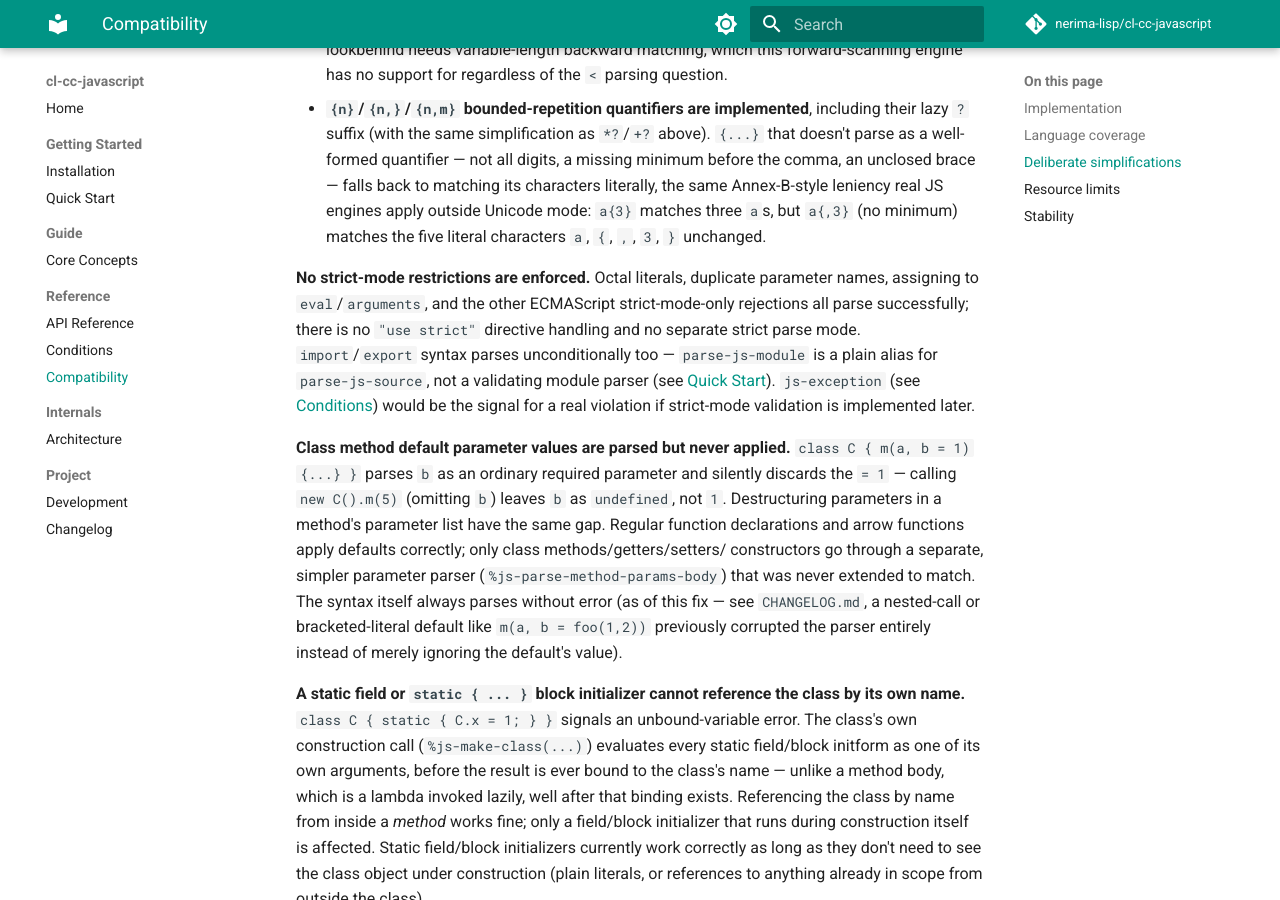
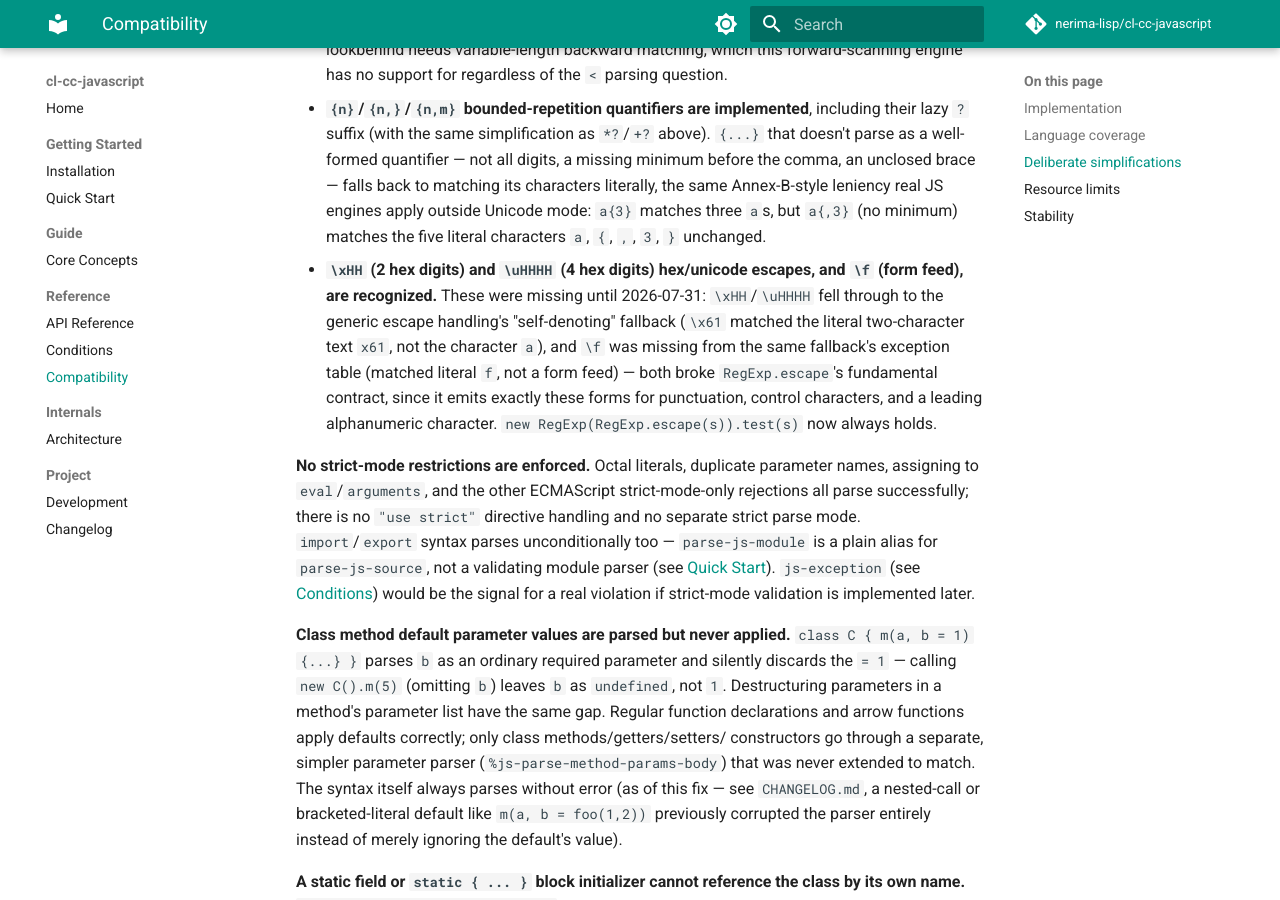
Before and after one commit to nerima-lisp/cl-cc-javascript, an MkDocs documentation site: the page built from docs/src/compatibility.md, in a window 1280 px wide and 900 px high, scrolled down 3548 px. Built offline with MkDocs 1.6.1 and Material for MkDocs 9.7.7, drawn with Linux system fonts in a browser that asks for light colours; comment, search, counter and statistics services are not loaded.

Commit message:
docs: document the regex \xHH/\uHHHH/\f escape fix
Adds the same "claimed vs actual" bullet style compatibility.md
already uses for the regex engine's other corrected gaps.

```diff
--- a/docs/src/compatibility.md
+++ b/docs/src/compatibility.md
@@ -162,6 +162,14 @@ between the comment and the code:
   same Annex-B-style leniency real JS engines apply outside Unicode mode: `a{3}` matches
   three `a`s, but `a{,3}` (no minimum) matches the five literal characters `a`, `{`,
   `,`, `3`, `}` unchanged.
+- **`\xHH` (2 hex digits) and `\uHHHH` (4 hex digits) hex/unicode escapes, and `\f`
+  (form feed), are recognized.** These were missing until 2026-07-31: `\xHH`/`\uHHHH`
+  fell through to the generic escape handling's "self-denoting" fallback (`\x61`
+  matched the literal two-character text `x61`, not the character `a`), and `\f` was
+  missing from the same fallback's exception table (matched literal `f`, not a form
+  feed) — both broke `RegExp.escape`'s fundamental contract, since it emits exactly
+  these forms for punctuation, control characters, and a leading alphanumeric
+  character. `new RegExp(RegExp.escape(s)).test(s)` now always holds.
 
 **No strict-mode restrictions are enforced.** Octal literals, duplicate parameter names,
 assigning to `eval`/`arguments`, and the other ECMAScript strict-mode-only rejections all
```
